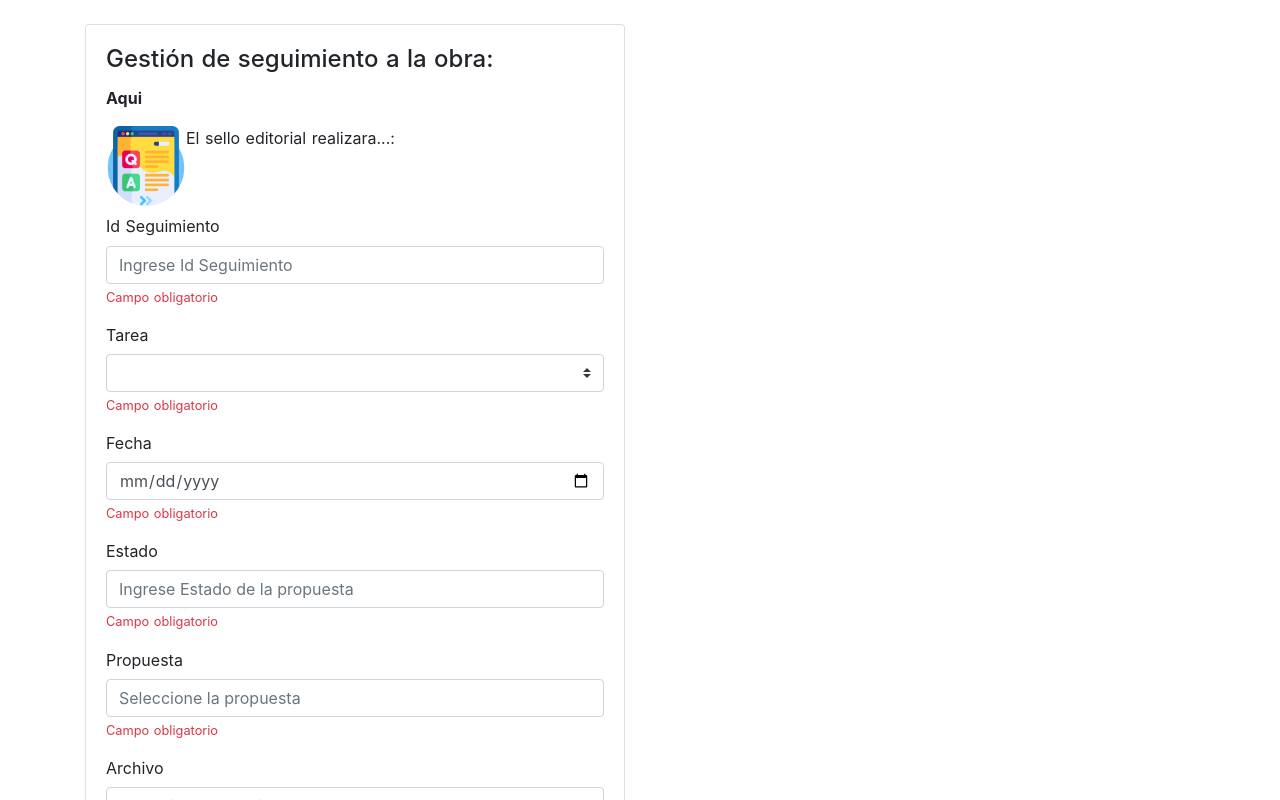
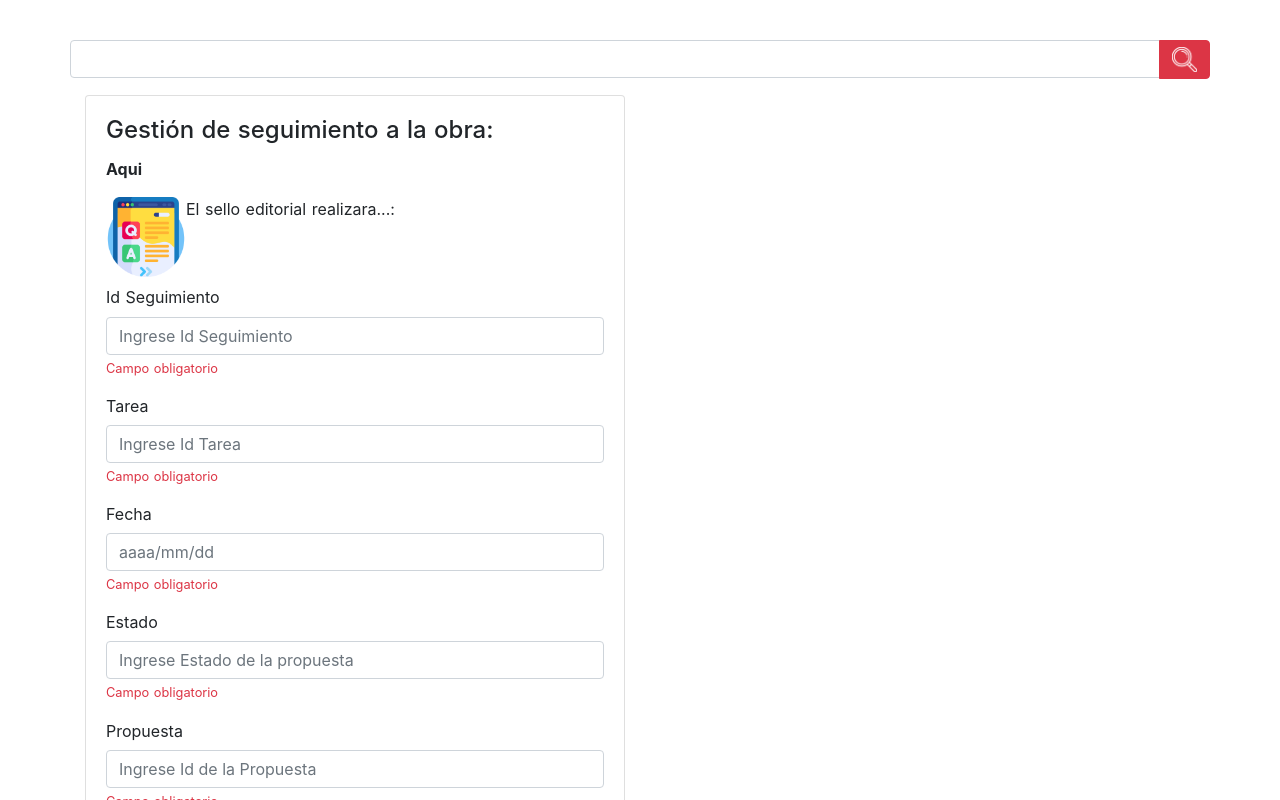
Before and after one commit to Josewp10/Editorial, a Nuxt app in the folder Frontend/: page /seguimiento in a window 1280 px wide. Shown: the top 800 px of the page. Built offline with nearby package versions, Linux system fonts and the light colour scheme; no server answers.

Commit message:
Ajustes del Frontend

```diff
--- a/Frontend/assets/obras.js
+++ b/Frontend/assets/obras.js
@@ -45,5 +45,11 @@ export default {
                     console.log(error);
                 });
         },
+        almacenarObra(item){
+            let obra = lista_obra[item.index].nombre
+            console.log(obra);
+
+            localStorage.setItem(nombreObra, obra)
+        }
     }
 };
--- a/Frontend/assets/seguimiento.js
+++ b/Frontend/assets/seguimiento.js
@@ -139,11 +139,12 @@ export default {
 
                     this.enEdicion = true;
                     this.seguimiento.id = array[0].id;
-                    this.seguimiento.id_tarea = array[0].id_propuesta;
+                    this.seguimiento.id_tarea = array[0].id_tarea;
                     this.seguimiento.fecha = array[0].fecha;
                     this.seguimiento.comentario = array[0].comentario;
                     this.seguimiento.estado = array[0].estado;
                     this.seguimiento.archivo = array[0].archivo;
+                    this.seguimiento.id_propuesta = array[0].id_propuesta;
                     this.seguimiento.acciones = true;
                 })
                 .catch((error) => {
@@ -151,7 +152,7 @@ export default {
                 });
 
         },
-        actualizarSeguimiento(item) {
+        actualizarSeguimiento() {
             if (this.validacion == true) {
                 axios
                     .put(`http://127.0.0.1:3001/seguimiento/${this.seguimiento.id}`, this.seguimiento)
@@ -159,10 +160,9 @@ export default {
                         let posicion = this.lista_seguimiento.findIndex(
                             (seguimiento) => seguimiento.id == this.seguimiento.id
                         );
-                        this.lista.seguimiento.splice(posicion, 1, this.seguimiento);
+                        this.lista_seguimiento.splice(posicion, 1, this.seguimiento);
                         this.enEdicion = false;
                         this.seguimiento = {
-                            id: "",
                             id_tarea: "",
                             fecha: "",
                             comentario: "",
--- a/Frontend/assets/tareas.js
+++ b/Frontend/assets/tareas.js
@@ -129,9 +129,7 @@ export default {
      * y luego actualiza en el localStorage
      */
     actualizarTarea() {
-      alert("este carga")
       if (this.validacion == true) {
-        alert("entro al cosito jeje")
         axios
           .put(`http://127.0.0.1:3001/tareas/${this.pu_tarea.id}`, this.pu_tarea)
           .then((response) => {
@@ -141,7 +139,6 @@ export default {
             this.lista_tareas.splice(posicion, 1, this.pu_tarea);
             this.enEdicion = false;
             this.pu_tarea = {
-              id: "",
               nombre: "",
               descripcion: "",
               modulo: "",
--- a/Frontend/pages/consultarobras.vue
+++ b/Frontend/pages/consultarobras.vue
@@ -19,7 +19,7 @@
           <br />
           <b-table striped hover :items="lista_obra">
             <template v-slot:cell(acciones)="row">
-              <b-button href="/seguimiento" size="sm" class="mr-2" variant="link"><b-img center="" src="@/static/images/revisar.png" width="40" height="40"></b-img>Revisar</b-button>
+              <b-button href="/seguimiento" size="sm" class="mr-2" variant="link"><b-img center="" @click="almacenarObra(row)" src="@/static/images/revisar.png" width="40" height="40"></b-img>Revisar</b-button>
             </template>
           </b-table>
         </b-col>
--- /dev/null
+++ b/Frontend/pages/login.vue
@@ -0,0 +1,33 @@
+<template>
+<div>
+    <br>
+    <br>
+    <br>
+    <br>
+    <br>
+    <b-container>
+      <b-row align-v="center">
+        <b-col></b-col>
+        <b-col cols="6" align-self="center">
+          <b-card>
+            <b-row>
+              <b-col>
+                <b-img src="@/static/images/udem.jpg" alt="Logo UdeM"></b-img>
+              </b-col>
+            </b-row>
+            <b-form>
+              <b-form-group id="input-group-2" label="Usuario" label-for="input-2">
+                <b-form-input id="email" placeholder="someone@example.com" type="email"></b-form-input>
+              </b-form-group>
+              <b-form-group id="input-group-2" label="Contraseña" label-for="input-2">
+                <b-form-input id="contraseña" type="password"></b-form-input>
+              </b-form-group>
+              <b-button type="submit" variant="danger" href="/index">Ingresar</b-button>
+            </b-form>
+          </b-card>
+        </b-col>
+        <b-col></b-col>
+      </b-row>
+    </b-container>
+  </div>
+</template>
--- a/Frontend/pages/seguimiento.vue
+++ b/Frontend/pages/seguimiento.vue
@@ -2,10 +2,25 @@
   <div>
     <br />
     <b-container class="bv-example-row mb-3">
-      <b-row cols="2">
+      <b-row>
+        <b-input-group class="mt-3">
+          <b-form-input></b-form-input>
+          <b-input-group-append>
+            <b-button variant="danger">
+              <b-img center src="@/static/images/buscar.png" width="25" height="25"></b-img>
+            </b-button>
+          </b-input-group-append>
+        </b-input-group>
+        <br />
+        <br />
+        <b-table striped hover :items="lista_busqueda"></b-table>
+      </b-row>
+      <b-row cols="3">
         <b-col>
           <b-card title="Gestión de seguimiento a la obra: ">
-            <b><p>Aqui</p></b>
+            <b>
+              <p>Aqui</p>
+            </b>
             <b-img left="3px" src="@/static/images/question.png" width="80" height="80"></b-img>
             <b-card-text>El sello editorial realizara...:</b-card-text>
 
@@ -21,24 +36,24 @@
                   placeholder="Ingrese Id Seguimiento"
                   id="id"
                 />
-                 <b-form-invalid-feedback :state="validacionId"
-                >Campo obligatorio</b-form-invalid-feedback
-              >
+                <b-form-invalid-feedback :state="validacionId">Campo obligatorio</b-form-invalid-feedback>
               </b-form-group>
 
               <b-form-group label="Tarea">
-                  <b-form-select v-model="seguimiento.tareas" :options="lista_tareas" ></b-form-select>
-              <br/>
-                 <b-form-invalid-feedback :state="validacionIdTarea"
-                >Campo obligatorio</b-form-invalid-feedback
-              >
+                <b-form-input
+                  class="form-control"
+                  type="number"
+                  required
+                  v-model="seguimiento.id_tarea"
+                  placeholder="Ingrese Id Tarea"
+                  id="id"
+                />
+                <b-form-invalid-feedback :state="validacionIdTarea">Campo obligatorio</b-form-invalid-feedback>
               </b-form-group>
 
               <b-form-group label="Fecha">
-                <b-form-input v-model="seguimiento.fecha" required placeholder="Fecha" type="date"></b-form-input>
-               <b-form-invalid-feedback :state="validacionFecha"
-                >Campo obligatorio</b-form-invalid-feedback
-              >
+                <b-form-input v-model="seguimiento.fecha" required placeholder="aaaa/mm/dd" type="text"></b-form-input>
+                <b-form-invalid-feedback :state="validacionFecha">Campo obligatorio</b-form-invalid-feedback>
               </b-form-group>
 
               <b-form-group label="Estado">
@@ -50,26 +65,22 @@
                   placeholder="Ingrese Estado de la propuesta"
                   id="estado"
                 />
-               <b-form-invalid-feedback :state="validacionEstado"
-                >Campo obligatorio</b-form-invalid-feedback
-              >
+                <b-form-invalid-feedback :state="validacionEstado">Campo obligatorio</b-form-invalid-feedback>
               </b-form-group>
 
-                <b-form-group label="Propuesta">
+              <b-form-group label="Propuesta">
                 <b-form-input
                   class="form-control"
-                  type="text"
+                  type="number"
                   required
                   v-model="seguimiento.id_propuesta"
-                  placeholder="Seleccione la propuesta"
+                  placeholder="Ingrese Id de la Propuesta"
                   id="estado"
                 />
-               <b-form-invalid-feedback :state="validacionIdPropuesta"
-                >Campo obligatorio</b-form-invalid-feedback
-              >
+                <b-form-invalid-feedback :state="validacionIdPropuesta">Campo obligatorio</b-form-invalid-feedback>
               </b-form-group>
 
-               <b-form-group label="Archivo">
+              <b-form-group label="Archivo">
                 <b-form-input
                   class="form-control"
                   type="text"
@@ -78,9 +89,7 @@
                   placeholder="Seleccione el archivo"
                   id="estado"
                 />
-               <b-form-invalid-feedback :state="validacionArchivo"
-                >Campo obligatorio</b-form-invalid-feedback
-              >
+                <b-form-invalid-feedback :state="validacionArchivo">Campo obligatorio</b-form-invalid-feedback>
               </b-form-group>
 
               <b-form-textarea
@@ -89,9 +98,7 @@
                 size="lg"
                 placeholder="Comentario"
               ></b-form-textarea>
-               <b-form-invalid-feedback :state="validacionComentario"
-                >Campo obligatorio</b-form-invalid-feedback
-              >
+              <b-form-invalid-feedback :state="validacionComentario">Campo obligatorio</b-form-invalid-feedback>
               <br />
 
               <b-button type="submit" variant="danger" v-if="!enEdicion">Crear Seguimiento</b-button>
@@ -150,19 +157,6 @@
       </b-row>
       <br />
       <br />
-      <b-row>
-        <b-input-group class="mt-3">
-          <b-form-input></b-form-input>
-          <b-input-group-append>
-            <b-button variant="danger">
-              <b-img center src="@/static/images/buscar.png" width="25" height="25"></b-img>
-            </b-button>
-          </b-input-group-append>
-        </b-input-group>
-        <br />
-        <br />
-        <b-table striped hover :items="lista_busqueda"></b-table>
-      </b-row>
     </b-container>
   </div>
 </template>
```
Also changed, not shown: Frontend/pages/index.vue (+20 -20 lines), Frontend/pages/principal.vue (deleted, +0 -33 lines), 2 other files (tests, documents, lock files or other folders). Lines whose indentation alone changed are shown as unchanged.
